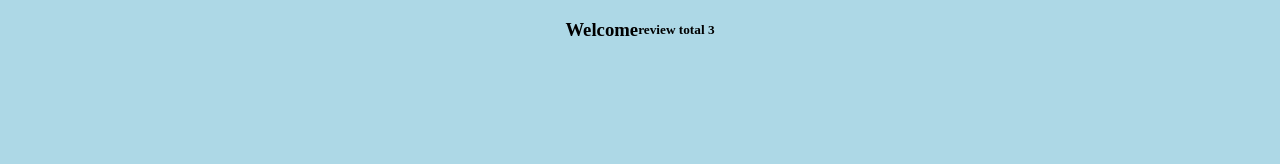
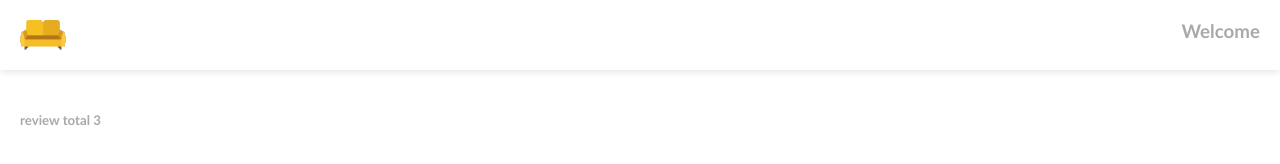
Before and after one commit to Lee-04-Git/-CS20240156_WFC2407_A_Lee-Maalgraaff_DJS09, a website built with Vite: page index.html in a window 1280 px wide. Built offline with nearby package versions, Linux system fonts and the light colour scheme.

Commit message:
style layout with flexbox, sticky navbar, and custom logo background

```diff
--- a/src/style.css
+++ b/src/style.css
@@ -1,54 +1,36 @@
-html, body {
+body {
+  display: flex;
   margin: 0;
   padding: 0;
-  display: flex;
-  justify-content: center;
-  background-color: lightblue;
+  font-family: 'Trebuchet MS', 'Lucida Sans Unicode', 'Lucida Grande', 'Lucida Sans', Arial;
+  color: darkgrey;
+  flex-direction: column;
 }
 
-.calculator {
-  background-color: darkgray;
-  width: 130px;
-  padding: 30px;
-  border-radius: 20px;
-  display: flex;
-  flex-direction: column;
-  align-items: center;
-  margin: 50px;
-
+.container {
+  margin: 20px;
 }
 
-input {
+.nav-bar {
   width: 100%;
-  height: 30px;
-  border: 0;
-  border-radius: 10px;
-  padding: 0 10px 0 10px;
+  position: sticky;
+  background-color: white;
+  box-shadow: rgb(0 0 0 / 12%) 0 1px 8px;
+  display: flex;
+  justify-content: space-between;
 }
 
-h1 {
-  line-height: 40%;
+.logo {
+  height: 30px;
+  width: 46px;
+  background-size: 47px;
+  background-image: url('../images/sofa.png');
+  margin: 20px;
 }
 
-.screen {
-  width: 100%;
-  height: 60px;
-  border-radius: 10px;
-  background-color: lightgreen;
-  margin: 20px 0 0 0;
-  padding: 0 10px 0 10px;
-  font-size: 50px;
-  font-family: Impact, Haettenschweiler, 'Arial Narrow Bold', sans-serif;
-  color: darkgreen;
+.user-container {
+  margin: 20px;
 }
-
-.button {
-  width: 50px;
-  height: 30px;
-  background-color: lightcoral;
-  border-radius: 20px;
-  text-align: center;
-  font-family: Arial, Helvetica, sans-serif;
-  box-shadow: 2px 2px 10px dimgray;
-  margin: 10px 0 0 0;
+.user-container {
+  margin: 20px;
 }
```
